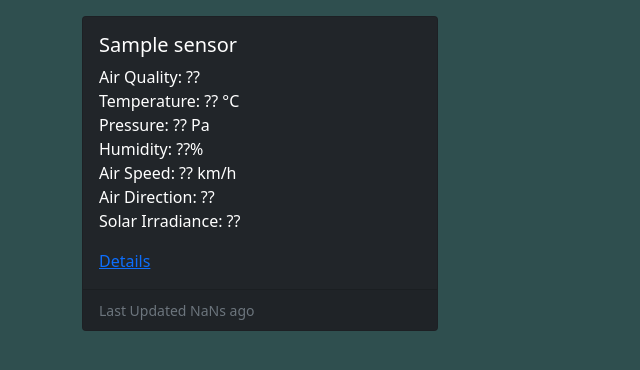
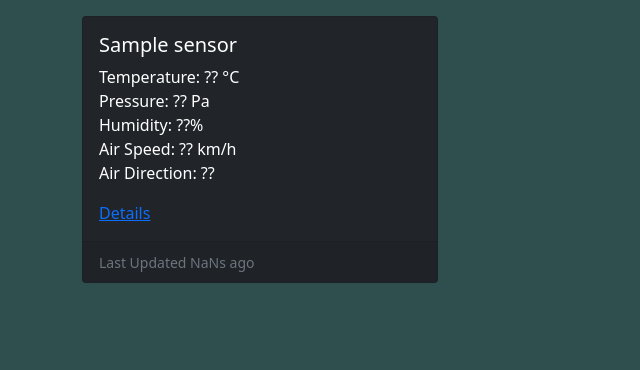
Before and after one commit to rajib884/WeatherStation, a Django app: page / in a window 1280 px wide. Shown: the part 56-426 px from the top of the page, without its empty margins (0-640 px from the left). Run offline with Django 4.2, Linux system fonts and the light colour scheme; a user stored in the database is signed in; tables that the repository leaves empty hold one stand-in row (values such as "Sample post"); some libraries are stand-ins or nearby versions.

Commit message:
Update index.html

```diff
--- a/main/templates/main/index.html
+++ b/main/templates/main/index.html
@@ -17,13 +17,13 @@
               <div class="card-body">
                 <h5 class="card-title">{{sensor.name}}</h5>
                 <p class="card-text">
-                  Air Quality: ??<br />
+<!--                  Air Quality: ??<br />-->
                   Temperature: ?? °C<br />
                   Pressure: ?? Pa<br />
                   Humidity: ??%<br />
                   Air Speed: ?? km/h<br />
                   Air Direction: ??<br />
-                  Solar Irradiance: ??<br />
+<!--                  Solar Irradiance: ??<br />-->
                 </p>
                 <!-- <ul class="list-group list-group-flush">
                   <li class="list-group-item text-white bg-dark">An item</li>
@@ -76,13 +76,13 @@
         $.each(data, function(index, value){
          if (value.datapoint.date === null) return;
           var out = "";
-          out += 'Air Quality: ??<br />'
+<!--          out += 'Air Quality: ??<br />'-->
           out += 'Temperature: ' + value.datapoint.temperature + ' °C<br />'
           out += 'Pressure: ' + value.datapoint.pressure + ' Pa<br />';
           out += 'Humidity: ' + value.datapoint.humidity + '%<br />';
           out += 'Air Speed: ' + value.datapoint.air_speed + ' km/h<br />';
           out += 'Air Direction: ' + value.datapoint.air_direction + '<br />';
-          out += 'Solar Irradiance: ??<br />';
+<!--          out += 'Solar Irradiance: ??<br />';-->
           $("#sensor_" + value.id + " > .card-body > .card-text").html(out);
           $("#sensor_" + value.id + " > .card-footer > .text-muted").attr("last_updated", value.datapoint.date.toString());
         });
```
